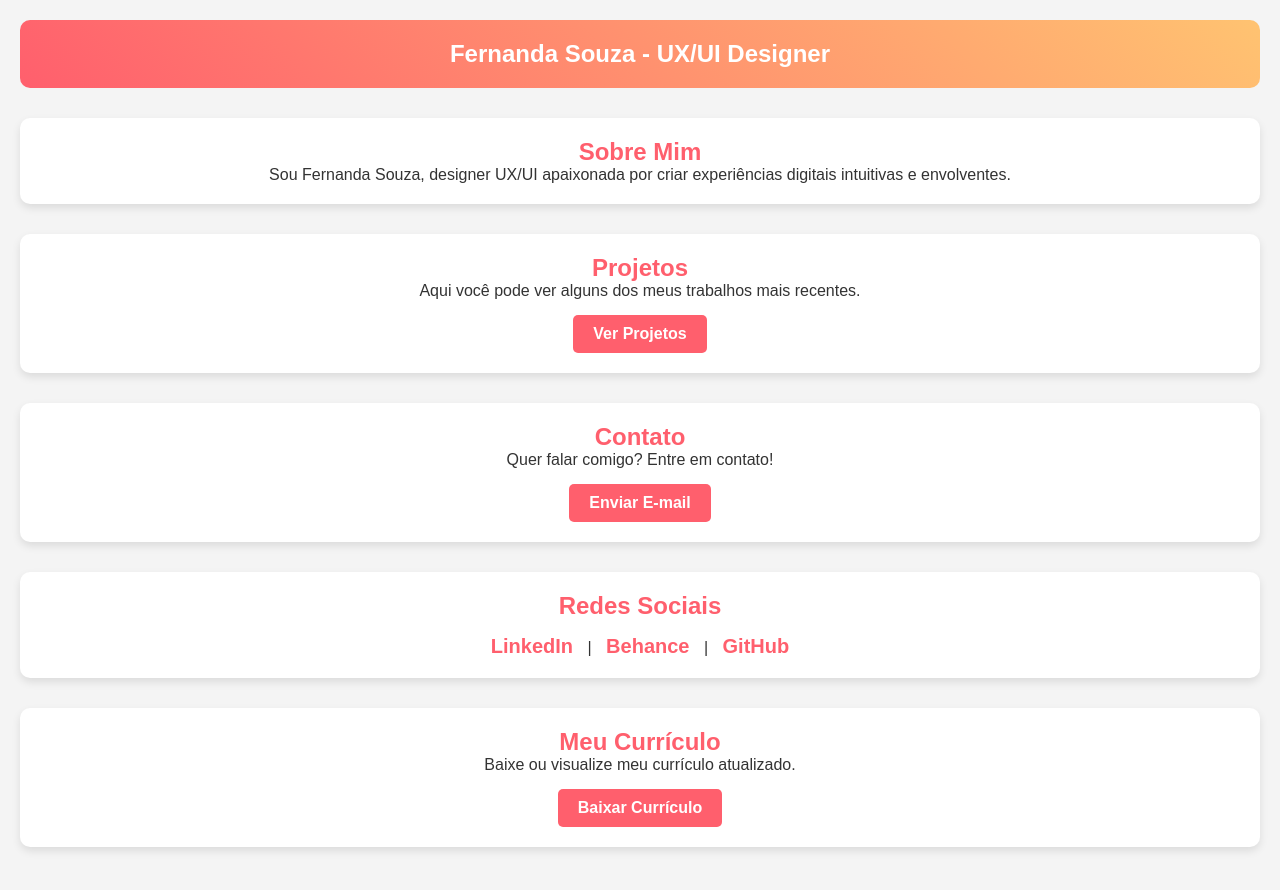
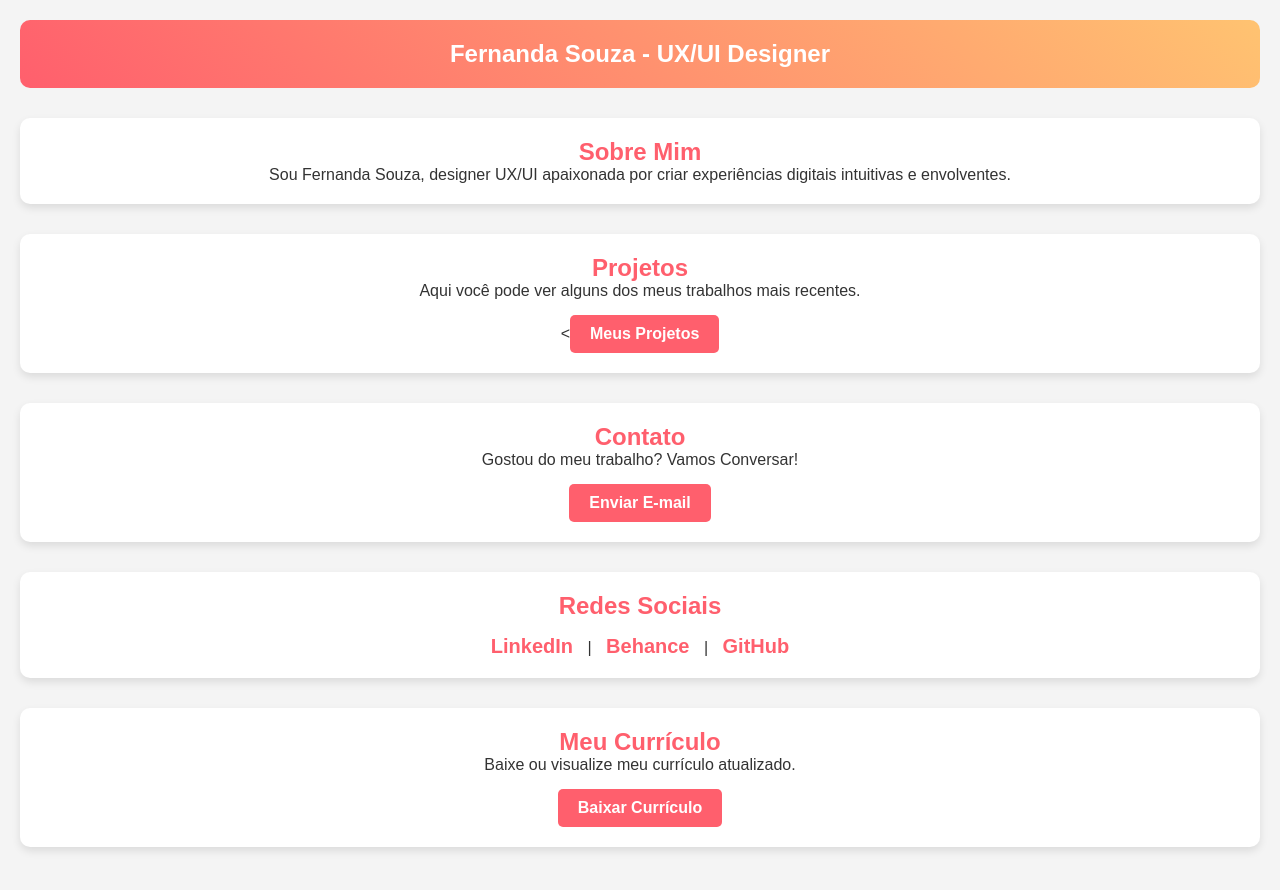
Before and after one commit to ruivosaa/portfolio, a plain HTML site: page index.html in a window 1280 px wide. Drawn offline with Linux system fonts and the light colour scheme.

Commit message:
Update index.html

```diff
--- a/index.html
+++ b/index.html
@@ -75,12 +75,12 @@
     <section id="projetos">
         <h2>Projetos</h2>
         <p>Aqui você pode ver alguns dos meus trabalhos mais recentes.</p>
-        <a href="#" class="btn">Ver Projetos</a>
+        <<a href="https://www.behance.net/seu-usuario" class="btn" target="_blank">Meus Projetos</a>
     </section>
 
     <section id="contato">
         <h2>Contato</h2>
-        <p>Quer falar comigo? Entre em contato!</p>
+        <p>Gostou do meu trabalho? Vamos Conversar!</p>
         <a href="mailto:nandaux@icloud.com" class="btn">Enviar E-mail</a>
 
     </section>
```
